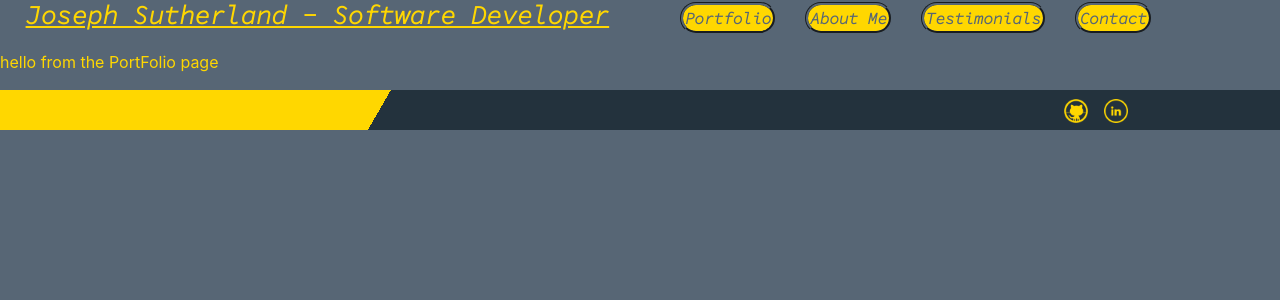
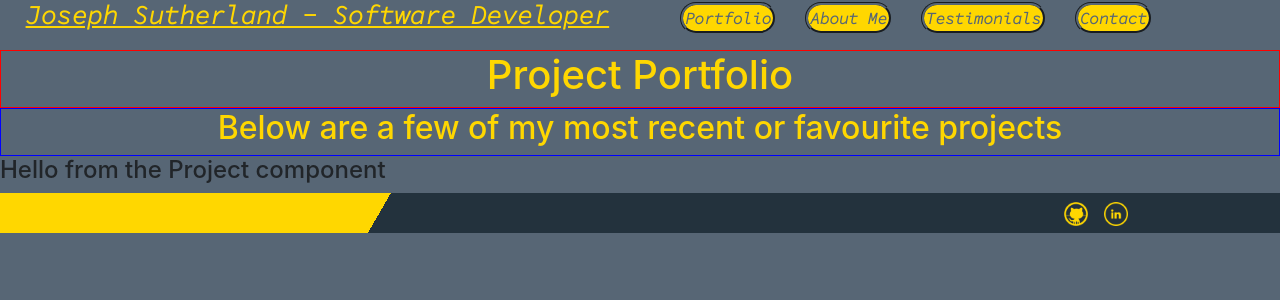
Before and after one commit to onitwin/portfoilio, a React (Create React App) app: page /portfolio in a window 1280 px wide. Shown: the top 300 px of the page. Built offline with nearby package versions, Linux system fonts and the light colour scheme.

Commit message:
updated project component

```diff
--- a/src/container/Portfolio.js
+++ b/src/container/Portfolio.js
@@ -1,11 +1,20 @@
 import React from 'react'
+import Project from "../project/Project"
 
 
 const Portfolio=()=>{
 
 
   return(
-    <p>hello from the PortFolio page</p>
+    <div className="portfolio-container">
+    <div className="portfolio-header-wrapper">
+    <h1 className="portfolio-header">Project Portfolio</h1>
+    </div>
+    <div className="portfolio-description-wrapper">
+    <h2 className="portfolio-description">Below are a few of my most recent or favourite projects</h2>
+    </div>
+    <Project/>
+    </div>
   )
 }
 
--- a/src/index.scss
+++ b/src/index.scss
@@ -27,7 +27,6 @@ html{
   text-decoration: underline;
   color: $detailColor;
 }
-
 
 //Navbar/Header
 .nav-header{
@@ -199,6 +198,44 @@ html{
   }
 
 }
+/////////////////
+////////////////
+//portfolio page//
+////////////////
+///////////////
+
+.portfolio-container{
+  .portfolio-header-wrapper{
+    width:100%;
+    display: inline-flex;
+    justify-content: center;
+    align-items: center;
+    border: 1px solid red;
+
+    .portfolio-header{
+      color:$detailColor;
+    }
+  }
+  .portfolio-description-wrapper{
+    display: flex;
+    justify-content: center;
+    border:1px solid blue;
+    .portfolio-description{
+      color: $detailColor;
+    }
+  }
+
+}
+
+
+
+
+
+
+
+
+
+
 
 ///////////////////////
 ///////////////////////
```
